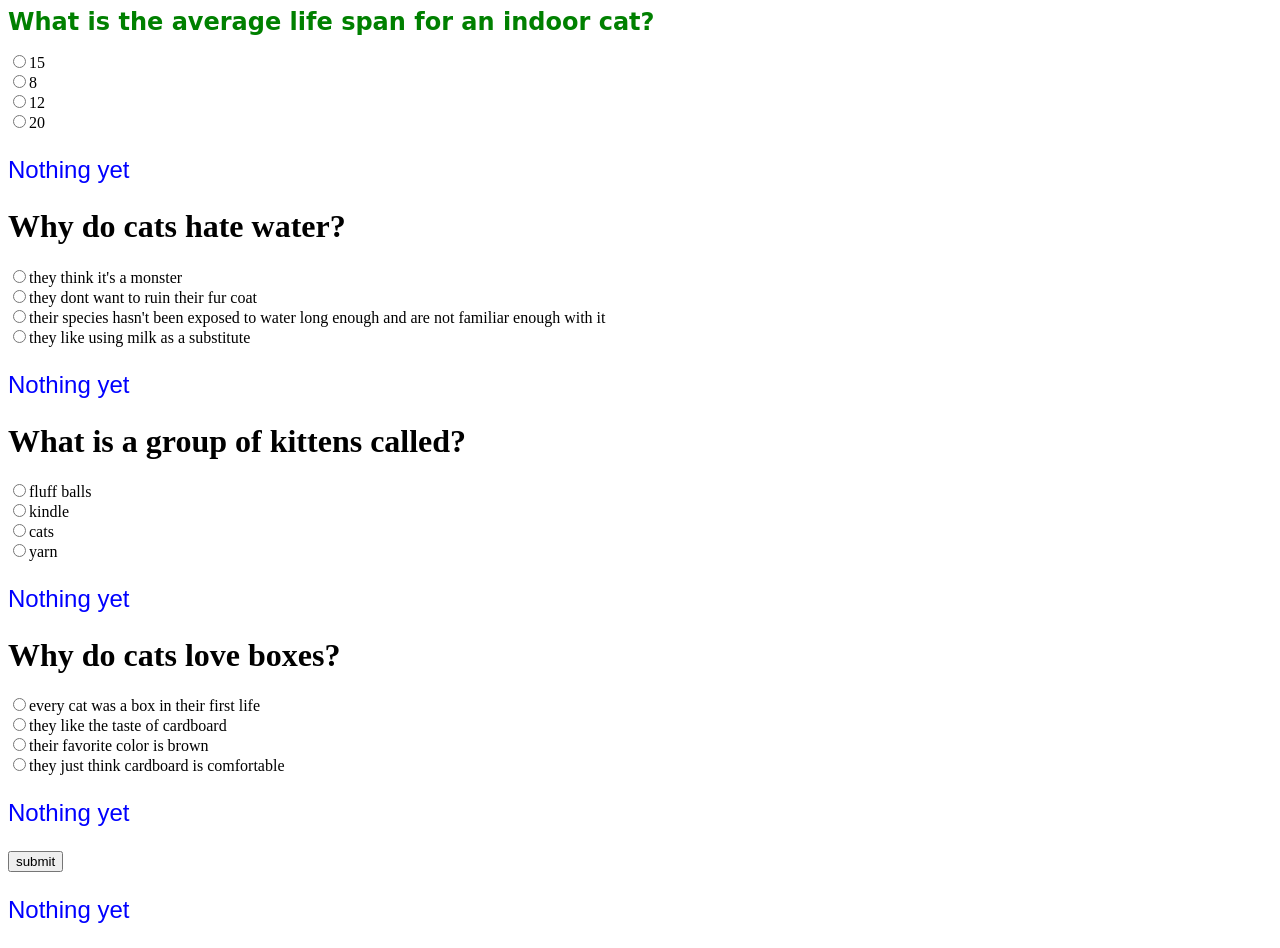
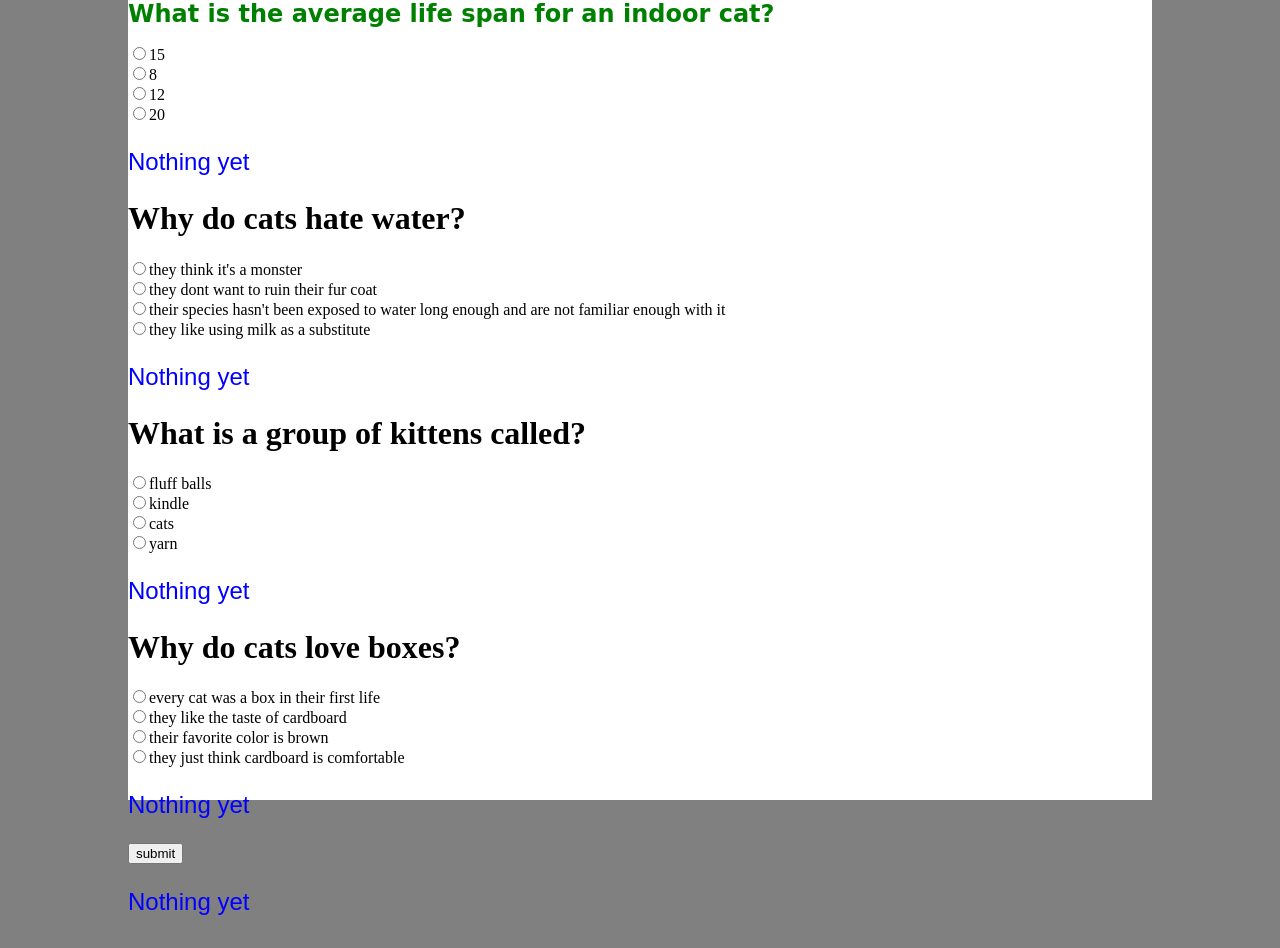
Before and after one commit to ValetuttoA/ValetuttoA.github.io, a plain HTML site: page cat.html in a window 1280 px wide. After the commit the page ends 916 px from the top, so only its background shows below. Drawn offline with Linux system fonts and the light colour scheme.

Commit message:
Update styles.css

```diff
--- a/styles.css
+++ b/styles.css
@@ -1,3 +1,15 @@
+html{
+    width: 100%;
+    background-color: grey;
+}
+body{
+    width: 80%;
+    height: 100%;
+    background-color: white;
+    margin-left: auto;
+    margin-right: auto;
+    margin-top: 0;
+}
 p {
     font-size: x-large;
     font-family: fantasy;
```
